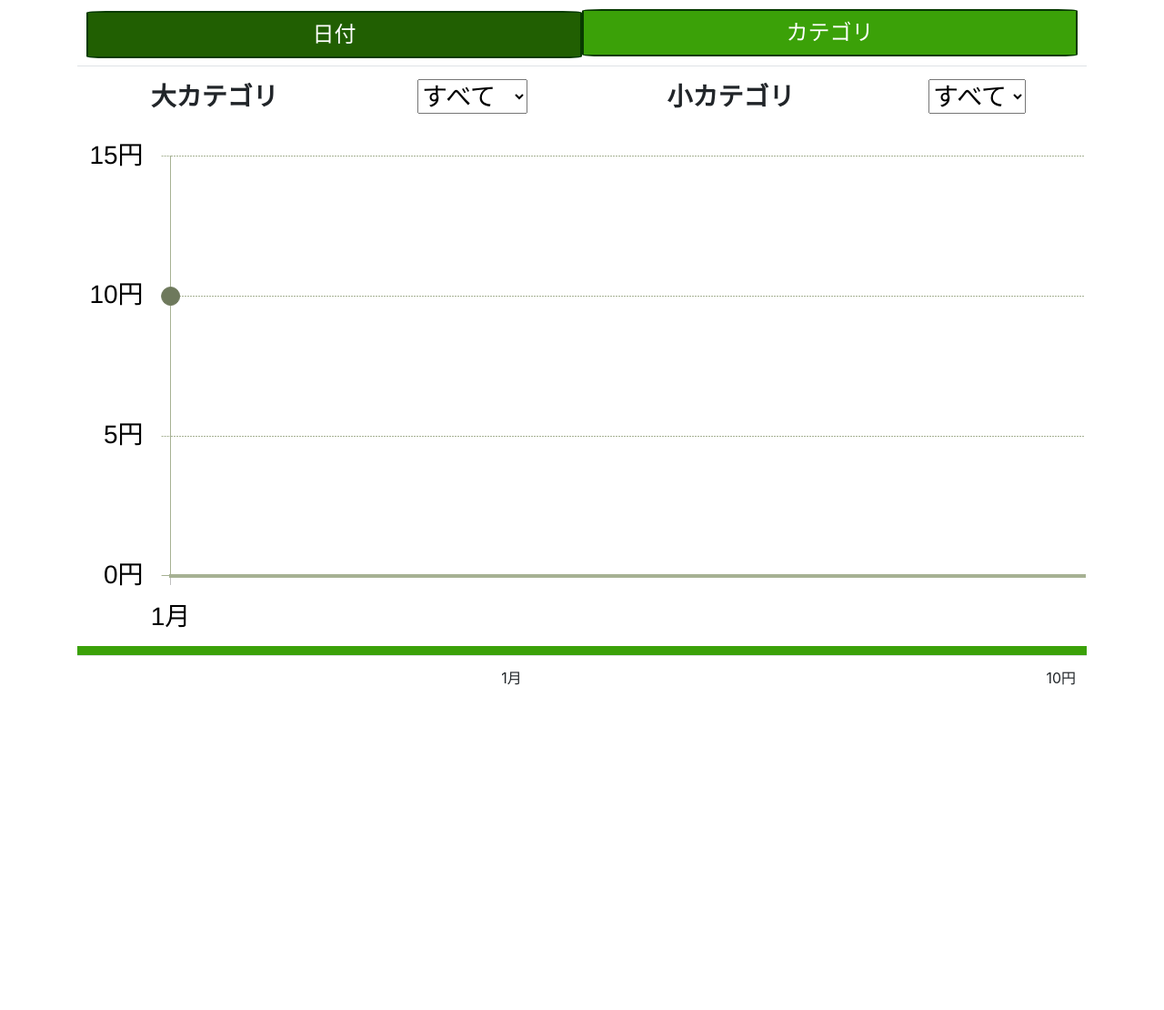
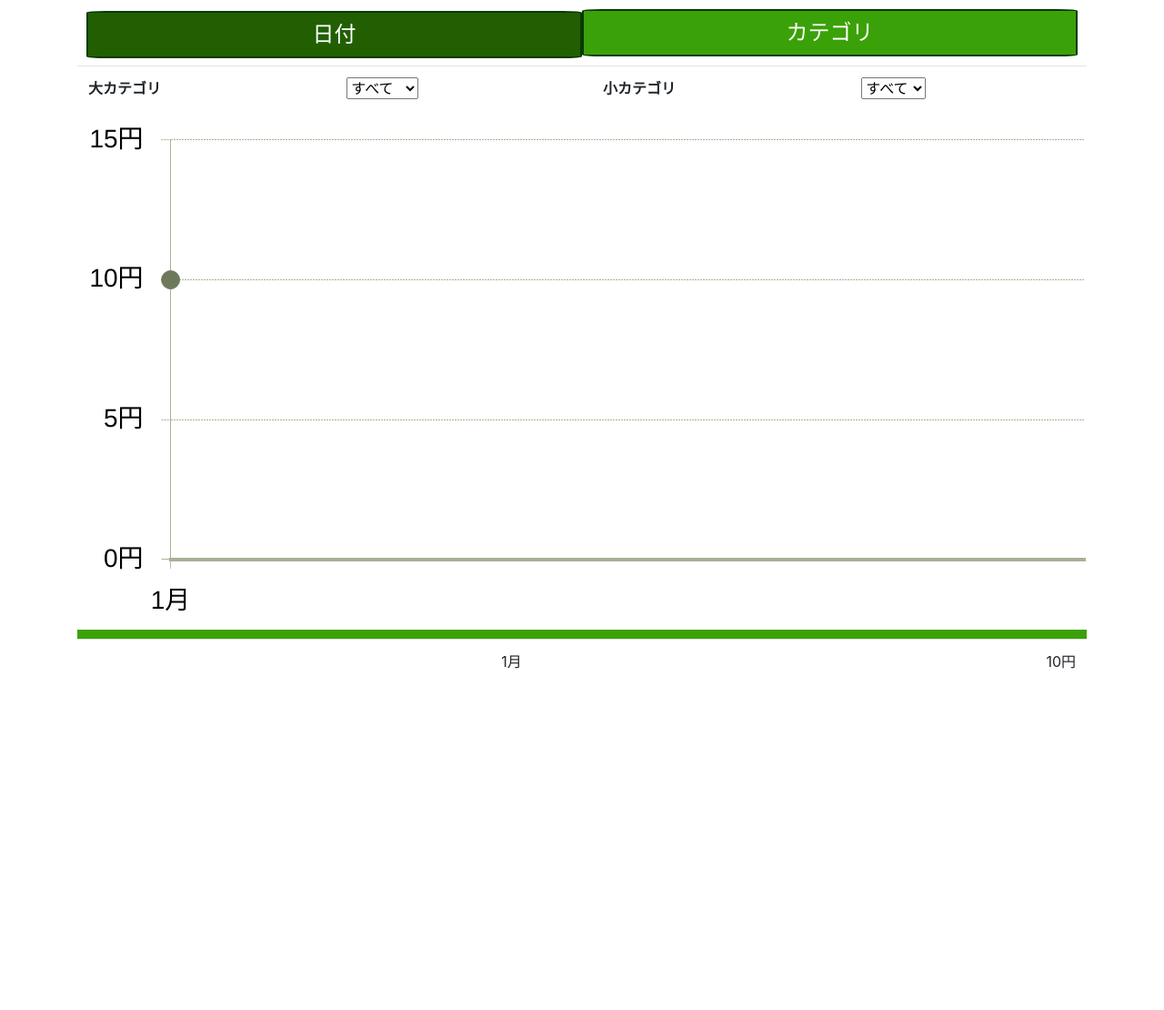
Before and after one commit to tubotu/expenses, a Django app: page /monthly_graph/ in a window 1280 px wide. Shown: the part 70-1180 px from the top of the page at 91% size. After the commit the page ends 805 px from the top, so only its background shows below. Run offline with Django 3.2, Linux system fonts and the light colour scheme; a user stored in the database is signed in; tables that the repository leaves empty hold one stand-in row (values such as "Sample post"); some libraries are stand-ins or nearby versions.

Commit message:
table.cssの修正

```diff
--- a/app/static/app/css/popup.css
+++ b/app/static/app/css/popup.css
@@ -24,6 +24,12 @@
 .popup-content {
     visibility: hidden;
 }
+#popup-date{
+    position: absolute;
+    height: 10%;
+    margin: .50rem;
+    text-align: center;
+}
 /*displays pop-up when "active" class is present*/
 .popup-background.active {
     visibility: visible;
--- a/app/static/app/css/table.css
+++ b/app/static/app/css/table.css
@@ -3,30 +3,14 @@
     height: 300px;
     overflow: auto;
 }
-
 .table-wrapper-scroll-y {
     display: block;
 }
 
-.category-select-table {
-    font-size: 28px;
-    text-align: center;
-}
 #graph-table {
     border-top:solid 10px #3ba108;
-    position: absolute;
     text-align: right;
     width: 100%;
-}
-.form-control {
-    font-size: 28px;
-}
-
-#popup-date{
-    position: absolute;
-    height: 10%;
-    margin: .50rem;
-    text-align: center;
 }
 #popup-table{
     position: absolute;
--- a/app/templates/app/base_graph.html
+++ b/app/templates/app/base_graph.html
@@ -30,11 +30,8 @@
         <div id="popup-table" class="table-wrapper-scroll-y my-custom-scrollbar"></div>
     </div>
 </div>
-
-
 <!--表-->
-<div class="table-wrapper-scroll-y my-custom-scrollbar">
-    <div id="graph-table">
+<div id="graph-table" class="table-wrapper-scroll-y my-custom-scrollbar">
     <table class="table">
         {% for tmp in month_total %}
         <tr>
@@ -43,7 +40,6 @@
         </tr>
         {% endfor %}
     </table>
-    </div>
 </div>
 
 {% endblock %}
--- a/app/templates/app/category_graph.html
+++ b/app/templates/app/category_graph.html
@@ -15,14 +15,14 @@
 </div>
 <!--年月選択を行うフォーム-->
 <div class="form-group" id="datepicker-startview">
-    <table class="table category-select-table">
+    <table class="table form-table">
         <tr>
             <th>年月</th>
             <!-- <label class="col-sm-3 control-label">Start view</label> -->
             <td>
                 <div class="col-sm-9 form-inline">
                     <div class="input-group date">
-                        <input type="text" class="form-control">
+                        <input type="text" id="date-form">
                         <span class="input-group-addon">
                             <i class="glyphicon glyphicon-th"></i>
                         </span>
@@ -41,7 +41,7 @@
     src="https://cdnjs.cloudflare.com/ajax/libs/bootstrap-datepicker/1.8.0/locales/bootstrap-datepicker.ja.min.js"></script>
 <script type="text/javascript">
     // init
-    const dateElement = $('.form-control');
+    const dateElement = $('#date-form');
     var x = [];
     var y = [];
     {% for tmp in month_total %}
--- a/app/templates/app/monthly_graph.html
+++ b/app/templates/app/monthly_graph.html
@@ -9,7 +9,7 @@
 </div>
 
 <!--カテゴリ選択を行うフォーム-->
-<table class="table category-select-table">
+<table class="table form-table">
     <tr>
         <th>大カテゴリ</th>
         <td>{{ form.big_category }}</td>
```
Lines whose indentation alone changed are shown as unchanged.
